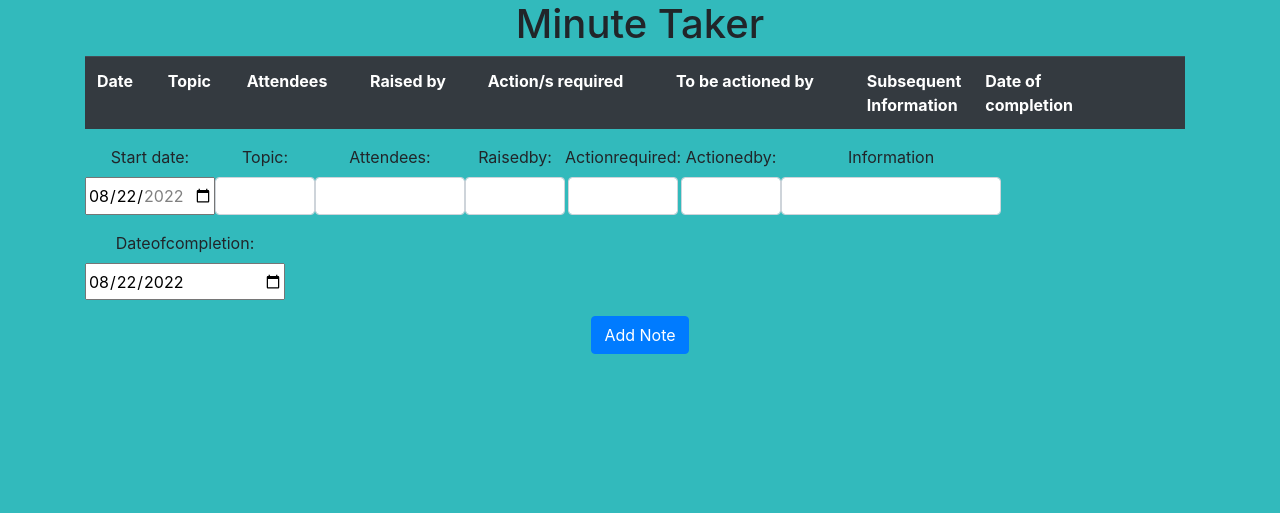
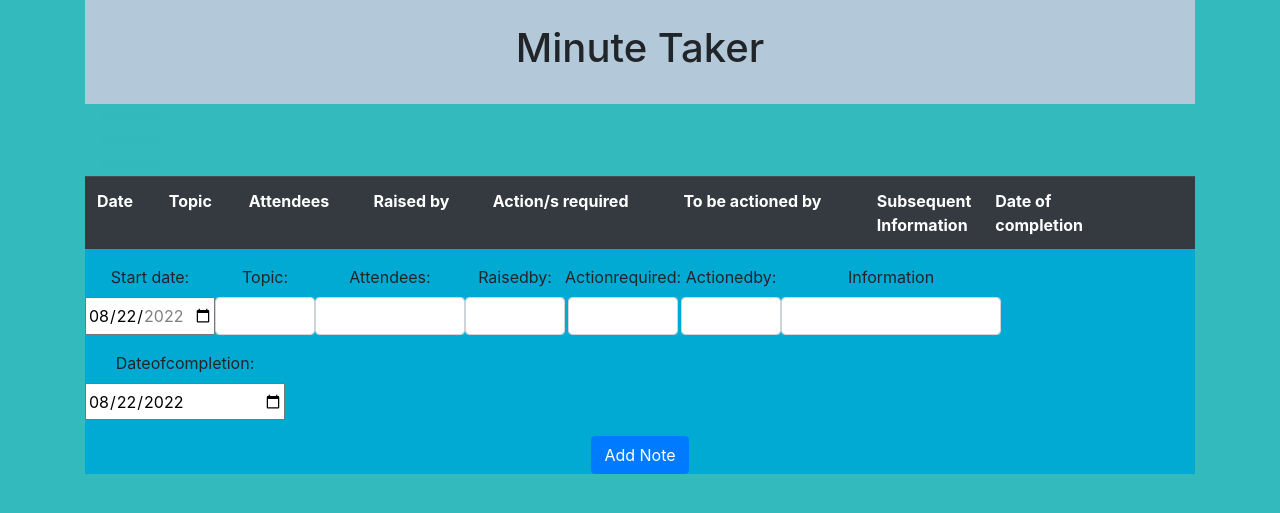
Before and after one commit to ZakariyaMussa/Project-Meeting-Minutes, a Flask app: page / in a window 1280 px wide. Shown: the part 116-629 px from the top of the page. Run offline with Flask 2, Linux system fonts and the light colour scheme; a user stored in the database is signed in; data comes from the database, SQL or seed files in the repository; both versions use the stored data as it was after the commit; lists and menus that the app fills with data are empty; some libraries are stand-ins or nearby versions.

Commit message:
commit homepage

```diff
--- a/website/templates/home.html
+++ b/website/templates/home.html
@@ -1,9 +1,15 @@
 {% extends "base.html" %} {% block title %}Home{% endblock %} {% block content
 %}
-<h1 align="center">Minute Taker</h1>
+<div class="container p-4" style="background-color: #b3c9da
+;">
+  <h1 align="center">Minute Taker</h1>
+</div>
 
+  <div class="container">
+    <h style="color:rgba(50, 186, 188, 1) ; ;"> timeless</h>
+  </div>
 
-<table class="table table-dark" style="width: 1100px; float: left;" >
+<table class="table table-dark" style="width: 1110px; float: left;" >
   <tr>
     <th>Date</th>
     <th>Topic</th>
@@ -30,8 +36,14 @@
   </tr>
 
   {% endfor %}
+  <div class="container">
+    <h style="color:rgba(50, 186, 188, 1) ; ;"> timeless</h>
+  </div>
+  <div class="container">
+    <h style="color:rgba(50, 186, 188, 1) ; ;"> timeless</h>
+  </div>
 </table>
-<div class="container">
+<div class="container" style="background-color: #00aad3;">
 
 
 <form method="POST">
@@ -47,6 +59,7 @@
 </div>
 <div class="form-group">
   <label for="topic">Topic:</label></br>
+
     <input name="note.topic" id="note.topic" class="form-control" style="width: 100px;"></input>
   </div>
   <div class="form-group">
```
Also changed, not shown: website/database.db.
